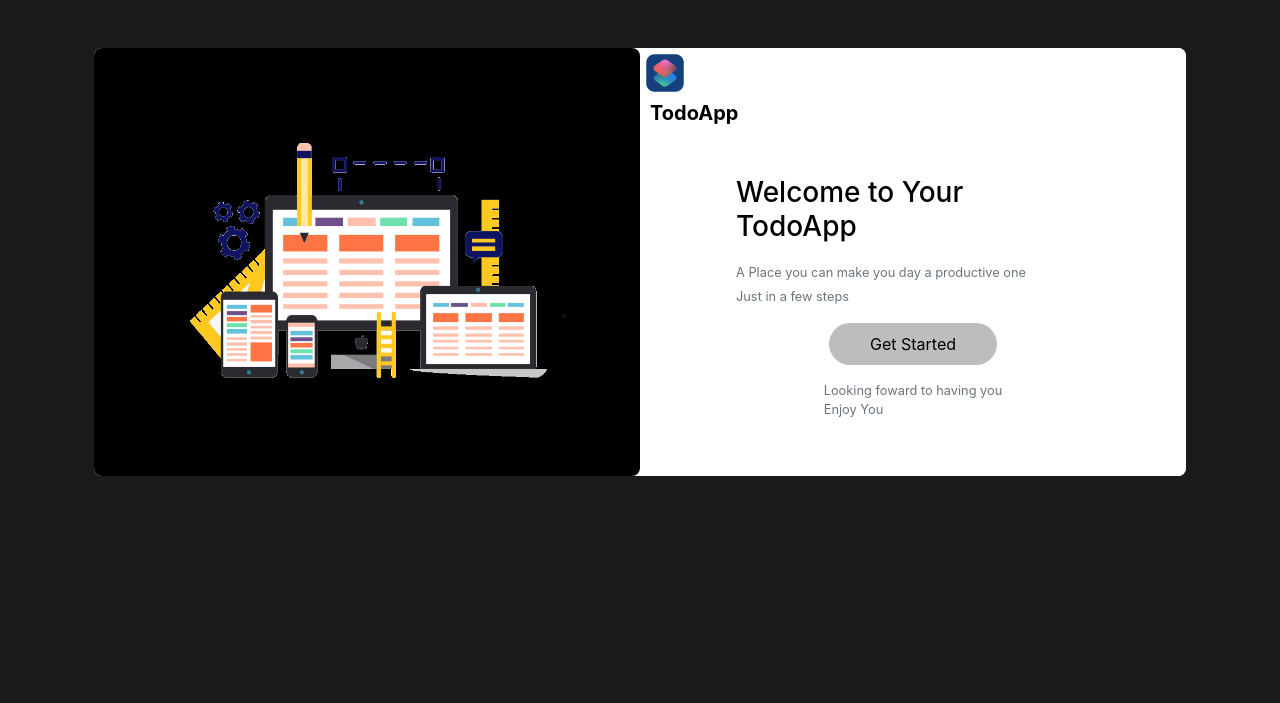
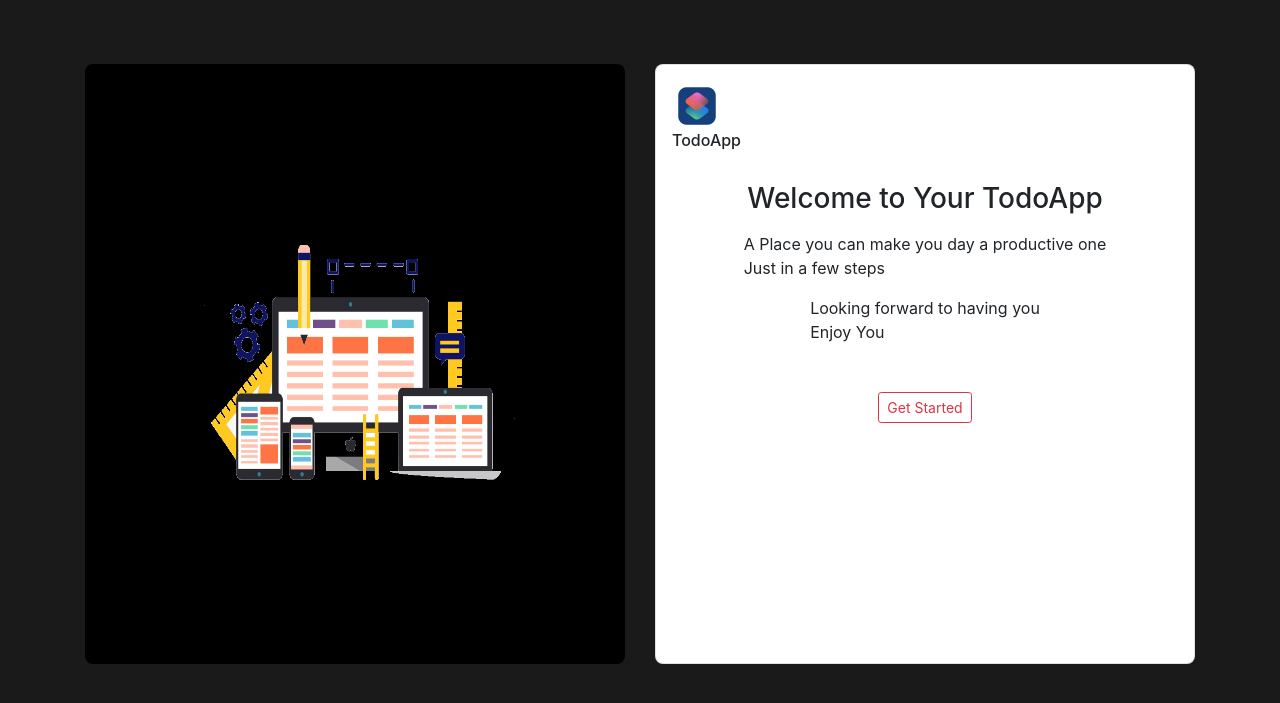
Before and after one commit to omule0/TodoApp, a Django app: page / in a window 1280 px wide. Shown: the top 703 px of the page. Run offline with Django 3.2, Linux system fonts and the light colour scheme; some libraries are stand-ins or nearby versions.

Commit message:
modified login/landing pages

```diff
--- a/TodoApp/Users/templates/Users/register.html
+++ b/TodoApp/Users/templates/Users/register.html
@@ -37,4 +37,8 @@
         </form>
     </article>
 </div>
+
+<header>
+    <title>{% block title %} Register {% endblock title %}</title>
+  </header>
 {% endblock content %}
--- a/TodoApp/static/css/landing_page.css
+++ b/TodoApp/static/css/landing_page.css
@@ -1,149 +1,26 @@
 body {
-    color: #000;
-    overflow-x: hidden;
-    height: 100%;
     background-color: #1a1a1a;
-    background-repeat: no-repeat;
-}
-
-input,
-textarea {
-    background-color: #000000;
-    padding: 8px 0px 8px 0px !important;
-    width: 100%;
-    border-radius: 0 !important;
-    box-sizing: border-box;
-    border: none !important;
-    border-bottom: 1px solid #F3E5F5 !important;
-    font-size: 18px !important;
-    color: #000 !important;
-    font-weight: 300;
-}
-
-input:focus,
-textarea:focus {
-    -moz-box-shadow: none !important;
-    -webkit-box-shadow: none !important;
-    box-shadow: none !important;
-    border-bottom: 1px solid #D32F2F !important;
-    outline-width: 0;
-    font-weight: 400;
-}
-
-button:focus {
-    -moz-box-shadow: none !important;
-    -webkit-box-shadow: none !important;
-    box-shadow: none !important;
-    outline-width: 0;
-}
-
-.name {
-    font-size: 20px;
-    font-weight: bold;
-    margin-left: 10px;
-}
-
-
-.card {
-    border-radius: 8px;
-    border: none;
-    position: relative;
-    transition: all 0.5s;
-    cursor: pointer;
 }
 
 .card1 {
-    width: 50%;
+    height: 600px;
+    width: 100%;
+    border-radius: 8px;
+    transition: all 0.5s;
 }
 
 .card1:hover {
     transform: scale(1.1);
 }
 
+.card2 {
+    height: 600px;
+    width: 100%;
+    border-radius: 8px;
+    background-color: black;
+    transition: all 0.5s;
+}
+
 .card2:hover {
     transform: scale(1.1);
 }
-
-.card2 {
-    width: 50%;
-    background-color: #000000;
-}
-
-#logo {
-    position: absolute;
-}
-
-.form-group {
-    position: relative;
-    margin-bottom: 1.5rem;
-}
-
-.form-control-placeholder {
-    position: absolute;
-    top: 0;
-    padding: 7px 0 0 0;
-    transition: all 300ms;
-    opacity: 0.5;
-}
-
-.form-control:focus+.form-control-placeholder,
-.form-control:valid+.form-control-placeholder {
-    font-size: 80%;
-    transform: translate3d(0, -100%, 0);
-    opacity: 1;
-}
-
-.btn-gray {
-    border-radius: 50px;
-    color: #fff;
-    background-color: #BDBDBD;
-    padding: 8px 40px;
-}
-
-.btn-gray:hover {
-    color: #fff;
-    background-color: #D32F2F;
-}
-
-a {
-    color: #000;
-}
-
-a:hover {
-    color: #000;
-}
-
-.bottom {
-    bottom: 0;
-    position: absolute;
-    width: 100%;
-}
-
-.sm-text {
-    font-size: 15px;
-}
-
-@media screen and (max-width: 1200px) {
-    .card1 {
-        width: 100%;
-        padding: 10px 30px;
-    }
-
-    .bottom {
-        position: relative;
-    }
-
-    .card2 {
-        width: 100%;
-    }
-}
-
-@media screen and (max-width: 768px) {
-    .container {
-        padding: 10px !important;
-    }
-
-    .card2 {
-        height: 400px;
-    }
-}
--- a/TodoApp/todo/models.py
+++ b/TodoApp/todo/models.py
@@ -6,8 +6,8 @@ from django.db import models
 
 class Task(models.Model):
     name = models.CharField(max_length=255)
-    due_date = models.DateField(null=True, blank=True)
-    due_time = models.TimeField(null=True, blank=True)
+    due_date = models.DateField(null=True, blank=True,default=timezone.now)
+    due_time = models.TimeField(null=True, blank=True,default=timezone.datetime.strptime("09:00", "%H:%M").time())
     created_at = models.DateTimeField(default=timezone.now)
     user = models.ForeignKey(User, on_delete=models.CASCADE)
     description = models.TextField(null=True, blank=True)
--- a/TodoApp/todo/templates/Landing_page.html
+++ b/TodoApp/todo/templates/Landing_page.html
@@ -4,36 +4,35 @@
 {% load static %}
 
 <body>
-    <div class="container px-4 py-5 mx-auto">
-        <div class="card card0">
-            <div class="d-flex flex-lg-row flex-column-reverse">
-                <div class="card card2">
+    <div class="container mt-5 mb-5">
+        <div class="d-flex flex row g-0">
+            <div class="col-md-6 mt-3">
+                <div class="card card2 p-5">
                     <img src="{% static 'Landing_page.png' %}" alt="Landing_image"
                         style="width: 80%; height: 300px; margin: auto;">
                 </div>
-                <div class="card card1">
+            </div>
+            <div class="col-md-6 mt-3">
+                <div class="card card1 p-3">
                     <div class="d-flex flex-column"> <img src="{% static 'Logo_todoApp.png' %}" height="50"
                             width="50" />
-                        <span class="name">TodoApp</span>
-                    </div>
-                    <div class="row justify-content-center my-auto">
-                        <div class="col-lg-8 my-5">
+                        <h6 class="mb-3">TodoApp</h6>
+                        <div class="row justify-content-center my-3">
                             <h3 class="mb-3">Welcome to Your TodoApp</h3>
-                            <small class="text-muted">A Place you can make you day a productive one<br>Just in a few
-                                steps</small>
-
-                            <div class="row justify-content-center my-3">
-                                <button class="btn btn-gray"><a href="login">Get Started</a></button>
-                            </div>
-                            <div class="row justify-content-center my-2">
-                                <small class="text-muted"> Looking foward to having you<br>Enjoy
-                                    You</small>
-                            </div>
+                            <P class="text">A Place you can make you day a productive one<br>Just in a few
+                                steps</P>
+                            <p class="text"> Looking forward to having you<br>Enjoy
+                                You</p>
+                        </div>
+                        <div class="row justify-content-center my-3">
+                            <a class='btn btn-sm
+                                        btn-outline-danger' href="login">Get Started</a>
                         </div>
                     </div>
                 </div>
             </div>
         </div>
+    </div>
     </div>
 </body>
 
--- a/TodoApp/todo/templates/base.html
+++ b/TodoApp/todo/templates/base.html
@@ -6,7 +6,6 @@
     <meta charset="UTF-8">
     <meta http-equiv="X-UA-Compatible" content="IE=edge">
     <meta name="viewport" content="width=device-width, initial-scale=1.0">
-    <title>{% block title %} Base{% endblock title %}</title>
     <!-- Bootstrap5 CSS -->
 
     <link href="https://unpkg.com/@webpixels/css/dist/index.css" rel="stylesheet" />
--- a/TodoApp/todo/templates/upcoming.html
+++ b/TodoApp/todo/templates/upcoming.html
@@ -80,4 +80,8 @@
         </div>
     </div>
   </div>
+
+  <header>
+    <title>{% block title %}Upcoming Tasks{% endblock title %}</title>
+  </header>
 {% endblock content %}
--- a/TodoApp/todo/urls.py
+++ b/TodoApp/todo/urls.py
@@ -16,5 +16,6 @@ urlpatterns = [
         path('week_crossoff/<int:item_id>', views.week_cross_off, name='week_cross_off'),
         path('weekuncross/<int:item_id>', views.weekuncross, name='weekuncross'),
         path('deleteList/<int:item_id>/',views.deleteList, name='deleteList'),
+        path('delete_old_weekly_tasks/', views.delete_old_weekly_tasks, name='delete_old_weekly_tasks'),
         path('home/sticky_notes/', views.sticky_notes, name='sticky_notes'),
 ]
--- a/TodoApp/todo/views.py
+++ b/TodoApp/todo/views.py
@@ -125,6 +125,17 @@ def weekly(request):
 
     return render(request, 'weekly.html', {'lists': weekly_tasks, 'form': form, 'total_weekly_tasks': total_weekly_tasks})
 
+def delete_old_weekly_tasks(request):
+    # Calculate the date threshold for deleting old weekly tasks
+    threshold_date = datetime.now().date() - timedelta(days=7)  # Delete tasks older than 7 days
+
+    # Retrieve and delete the old weekly tasks
+    old_weekly_tasks = List.objects.filter(week_of__lt=threshold_date)
+    old_weekly_tasks.delete()
+
+    # Redirect to a specific URL after deleting the tasks
+    return redirect('weekly')  # Replace 'weekly' with the appropriate URL name
+
 @login_required
 def deleteList(request, item_id):
     task = List.objects.get(pk=item_id)
```
Also changed, not shown: TodoApp/Users/templates/Users/login.html (+5 -10 lines), TodoApp/Users/templates/Users/logout.html (+4 -4 lines), TodoApp/Users/templates/Users/profile.html (+4 -8 lines), TodoApp/static/css/login.css (+1 -78 lines), TodoApp/todo/templates/update_task.html (+14 -7 lines), TodoApp/todo/templates/weekly.html (+11 -0 lines), TodoApp/Users/views.py (line endings or trailing spaces), TodoApp/db.sqlite3, TodoApp/media/profile_pics/5_x7wP38O.jpg (added), TodoApp/todo/migrations/0002_alter_task_due_date_alter_task_due_time.py (added), TodoApp/todo/migrations/0003_alter_task_due_time.py (added), TodoApp/todo/migrations/0004_alter_task_due_date_alter_task_due_time.py (added).
